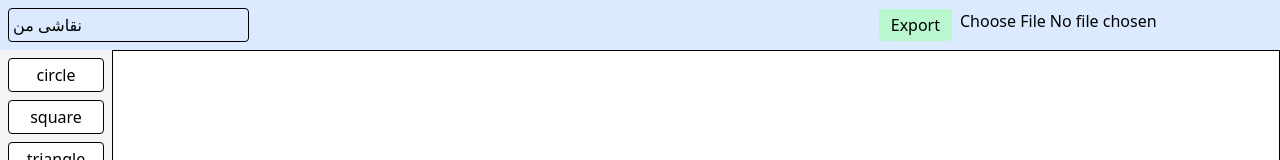
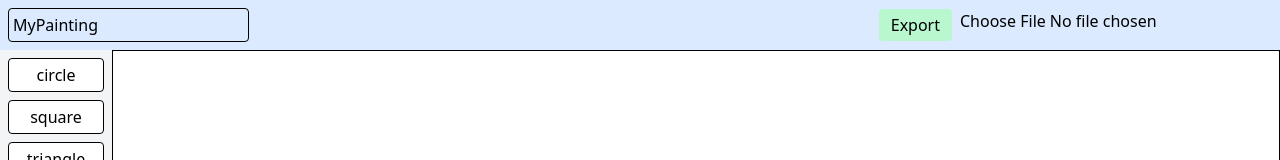
Before and after one commit to Amir14Souri/WP-HW2, a React (Vite) app: page / in a window 1280 px wide. Shown: the top 160 px of the page. Built offline with nearby package versions, Linux system fonts and the light colour scheme.

Commit message:
some changes to App

```diff
--- a/src/App.tsx
+++ b/src/App.tsx
@@ -8,7 +8,7 @@ import type { Shape, ShapeType } from "./types/shapes";
 const App = () => {
   const [shapes, setShapes] = useState<Shape[]>([]);
   const [selectedShape, setSelectedShape] = useState<ShapeType | null>(null);
-  const [title, setTitle] = useState("نقاشی من");
+  const [title, setTitle] = useState("MyPainting");
 
   const addShape = (x: number, y: number) => {
     if (!selectedShape) return;
@@ -42,7 +42,7 @@ const App = () => {
   };
 
   return (
-    <div className="flex flex-col h-screen">
+    <div className="flex flex-col h-screen w-screen">
       <Header
         title={title}
         setTitle={setTitle}
@@ -50,7 +50,7 @@ const App = () => {
         onImport={handleImport}
       />
       <div className="flex flex-1 overflow-hidden">
-        <Sidebar onSelect={setSelectedShape} />
+        <Sidebar currentShape={selectedShape} onSelect={setSelectedShape} />
         <Canvas shapes={shapes} onAdd={addShape} onRemove={removeShape} />
       </div>
       <Footer shapes={shapes} />
```
